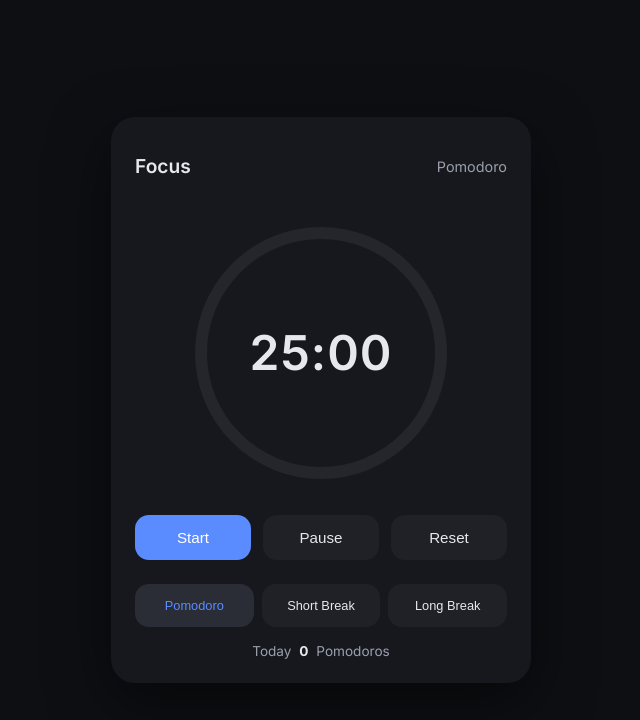
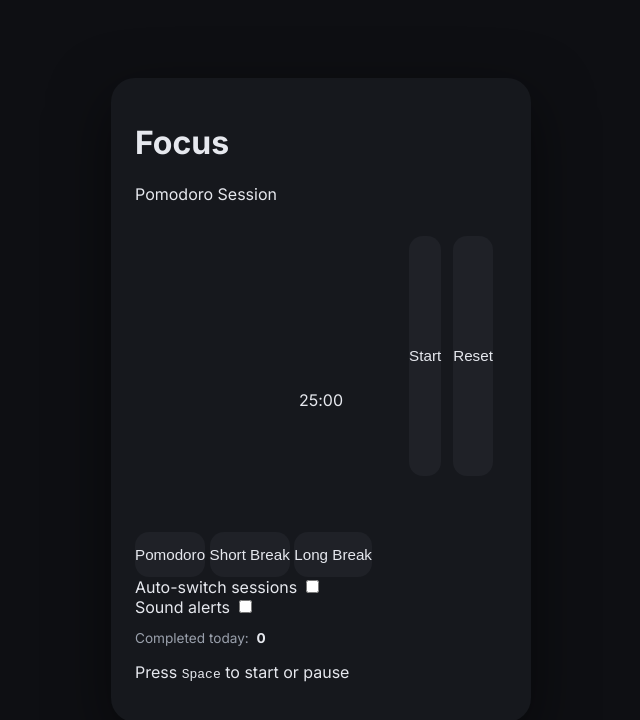
Before and after one commit to Aurevyn-novyra/pomodoro, a plain HTML site: page index.html in a window 1280 px wide. Shown: the whole page, without its empty margins (319-959 px from the left). Drawn offline with Linux system fonts and the light colour scheme.

Commit message:
Update index.html

```diff
--- a/index.html
+++ b/index.html
@@ -2,59 +2,145 @@
 <html lang="en">
 <head>
   <meta charset="UTF-8" />
-  <meta name="viewport" content="width=device-width, initial-scale=1.0" />
-  <title>Pomodoro Focus</title>
+  <meta name="viewport" content="width=device-width, initial-scale=1" />
+  <title>Pomodoro Focus Timer</title>
+
+  <!-- Google Fonts -->
   <link rel="preconnect" href="https://fonts.googleapis.com" />
   <link rel="preconnect" href="https://fonts.gstatic.com" crossorigin />
-  <link href="https://fonts.googleapis.com/css2?family=Inter:wght@400;500;600;700&display=swap" rel="stylesheet" />
+  <link
+    href="https://fonts.googleapis.com/css2?family=Inter:wght@400;500;600;700&display=swap"
+    rel="stylesheet"
+  />
+
+  <!-- Styles -->
   <link rel="stylesheet" href="style.css" />
+
+  <!-- Script -->
+  <script defer src="script.js"></script>
 </head>
 <body>
-  <main class="app">
-    <header class="header">
-      <h1 class="title">Focus</h1>
-      <div class="mode-indicator">
-        <span id="mode-label">Pomodoro</span>
-      </div>
+  <main class="app" role="main">
+    <header class="app-header">
+      <h1 class="app-title">Focus</h1>
+      <p class="app-subtitle" aria-live="polite">
+        <span id="mode-label">Pomodoro</span> Session
+      </p>
     </header>
 
-    <section class="timer-section">
-      <div class="progress-ring">
-        <svg width="260" height="260">
-          <circle class="bg" cx="130" cy="130" r="120"></circle>
-          <circle class="progress" cx="130" cy="130" r="120"></circle>
+    <section class="timer-section" aria-label="Pomodoro Timer">
+      <div class="progress-container" aria-hidden="true">
+        <svg class="progress-ring" width="260" height="260">
+          <circle
+            class="progress-ring__background"
+            cx="130"
+            cy="130"
+            r="120"
+          />
+          <circle
+            class="progress-ring__circle"
+            cx="130"
+            cy="130"
+            r="120"
+          />
         </svg>
-        <div class="time-display">
-          <span id="time">25:00</span>
+        <div class="time-display" aria-live="assertive">
+          <span id="time-minutes">25</span
+          ><span class="time-separator">:</span
+          ><span id="time-seconds">00</span>
         </div>
+      </div>
+
+      <div class="controls" role="group" aria-label="Timer controls">
+        <button
+          id="start-pause-btn"
+          class="btn btn-primary"
+          aria-label="Start or pause timer"
+        >
+          Start
+        </button>
+        <button
+          id="reset-btn"
+          class="btn btn-secondary"
+          aria-label="Reset timer"
+        >
+          Reset
+        </button>
       </div>
     </section>
 
-    <section class="controls">
-      <button id="start" class="primary">Start</button>
-      <button id="pause">Pause</button>
-      <button id="reset">Reset</button>
+    <section class="mode-selector" role="tablist" aria-label="Session modes">
+      <button
+        class="mode-btn active"
+        data-mode="pomodoro"
+        role="tab"
+        aria-selected="true"
+      >
+        Pomodoro
+      </button>
+      <button
+        class="mode-btn"
+        data-mode="shortBreak"
+        role="tab"
+        aria-selected="false"
+      >
+        Short Break
+      </button>
+      <button
+        class="mode-btn"
+        data-mode="longBreak"
+        role="tab"
+        aria-selected="false"
+      >
+        Long Break
+      </button>
     </section>
 
-    <section class="modes">
-      <button data-mode="pomodoro" class="mode active">Pomodoro</button>
-      <button data-mode="short" class="mode">Short Break</button>
-      <button data-mode="long" class="mode">Long Break</button>
+    <section class="settings" aria-label="Timer settings">
+      <div class="setting-item">
+        <label for="auto-switch-toggle">
+          Auto-switch sessions
+        </label>
+        <input
+          type="checkbox"
+          id="auto-switch-toggle"
+          aria-label="Toggle automatic session switching"
+        />
+      </div>
+
+      <div class="setting-item">
+        <label for="sound-toggle">
+          Sound alerts
+        </label>
+        <input
+          type="checkbox"
+          id="sound-toggle"
+          aria-label="Toggle sound alerts"
+        />
+      </div>
     </section>
 
-    <footer class="footer">
-      <div class="stats">
-        <span>Today</span>
-        <strong id="today-count">0</strong>
-        <span>Pomodoros</span>
-      </div>
+    <section class="stats" aria-label="Daily statistics">
+      <p>
+        Completed today:
+        <strong><span id="pomodoro-count">0</span></strong>
+      </p>
+    </section>
+
+    <footer class="app-footer">
+      <p class="hint" aria-hidden="true">
+        Press <kbd>Space</kbd> to start or pause
+      </p>
     </footer>
   </main>
 
-  <audio id="alarm" preload="auto">
-    <source src="https://actions.google.com/sounds/v1/alarms/digital_watch_alarm_long.ogg" type="audio/ogg">
+  <!-- Accessible audio element for alerts -->
+  <audio
+    id="alarm-sound"
+    preload="auto"
+    aria-hidden="true"
+  >
+    <source src="alarm.mp3" type="audio/mpeg" />
   </audio>
-
-  <script src="script.js"></script>
 </body>
 </html>
```
